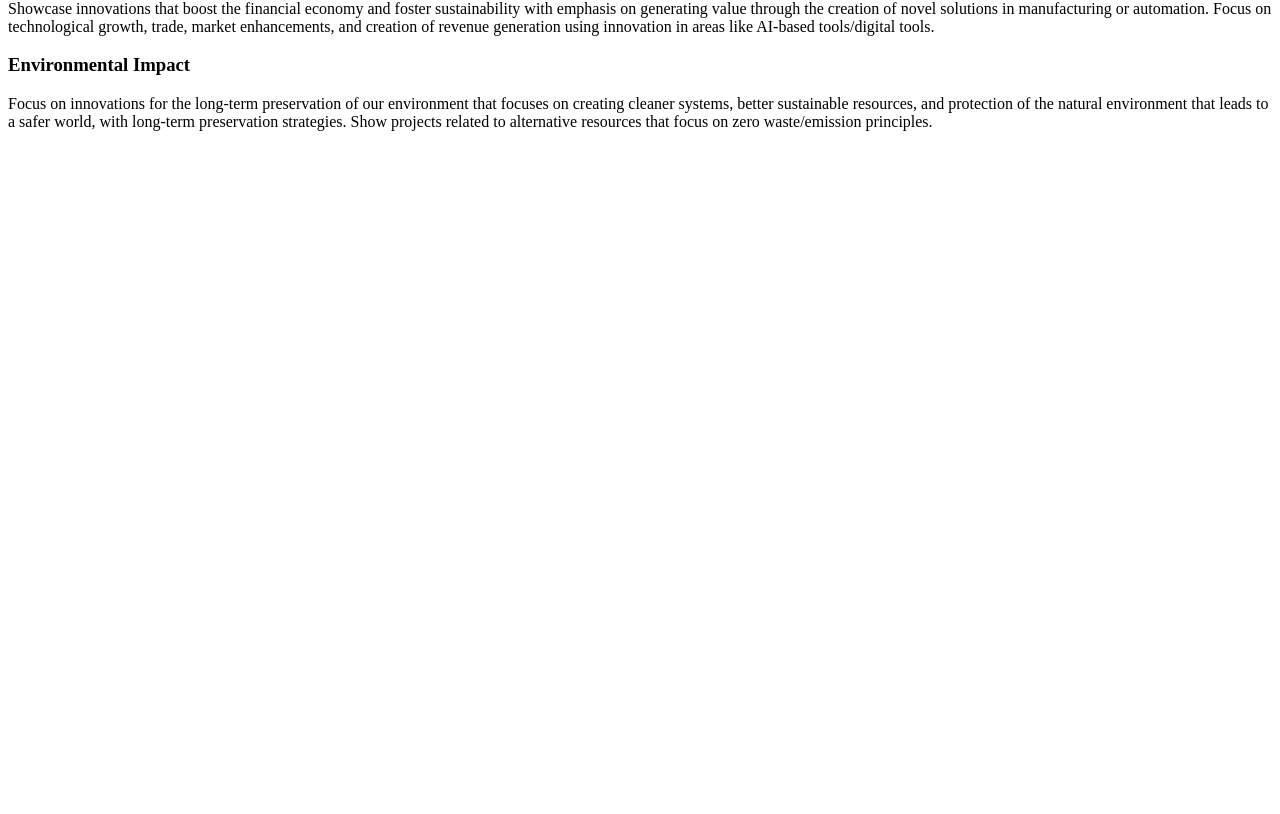
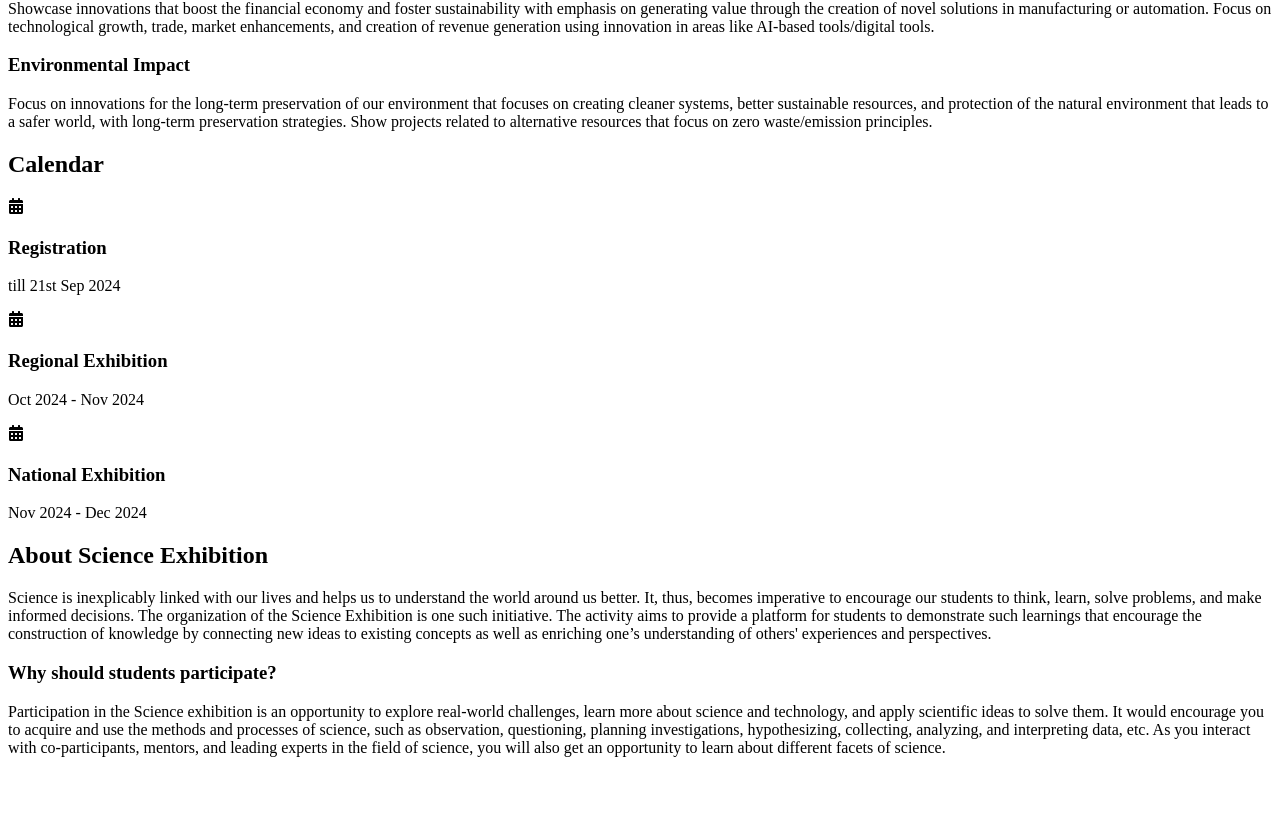
Before and after one commit to Krishnapriya-prasannan/science-exhibi, a React (Create React App) app: page / in a window 1280 px wide. Shown: the part 4046-4860 px from the top of the page. Built offline with nearby package versions, Linux system fonts and the light colour scheme.

Commit message:
steps modified

```diff
--- a/src/App.js
+++ b/src/App.js
@@ -6,11 +6,13 @@ import Hero from './Components/Hero';
 import Objectives from './Components/Objectives';
 import ContactUs from './Components/Contact';
 import StepsForParticipation from './Components/Steps';
+import CalendarSection from './Components/Calendar';
 function App() {
   return (
     <div>
       <Header/>
       <Hero/>
+      <CalendarSection/>
 <About/>
 <Objectives/>
 <StepsForParticipation/>
--- a/src/Components/About.js
+++ b/src/Components/About.js
@@ -9,8 +9,9 @@ const About = () => {
           {/* Left Box */}
           <motion.div
             className="flex-1 bg-blue-800 p-8 rounded-lg shadow-xl"
-            initial={{ opacity: 0 }}
-            animate={{ opacity: 1 }}
+            initial={{ opacity: 0, x: -50 }}
+            whileInView={{ opacity: 1, x: 0 }}
+            viewport={{ once: true }}
             transition={{ duration: 1, ease: 'easeOut' }}
           >
             <h2 className="text-4xl md:text-5xl font-semibold mb-8 text-transparent bg-clip-text bg-gradient-to-r from-pink-500 to-yellow-500">
@@ -24,9 +25,10 @@ const About = () => {
           {/* Right Box */}
           <motion.div
             className="flex-1 bg-blue-800 p-8 rounded-lg shadow-xl"
-            initial={{ opacity: 0 }}
-            animate={{ opacity: 1 }}
-            transition={{ delay: 0.5, duration: 1, ease: 'easeOut' }}
+            initial={{ opacity: 0, x: 50 }}
+            whileInView={{ opacity: 1, x: 0 }}
+            viewport={{ once: true }}
+            transition={{ duration: 1, delay: 0.5, ease: 'easeOut' }}
           >
             <h3 className="text-3xl font-semibold mb-4 text-blue-200">
               Why should students participate?
--- /dev/null
+++ b/src/Components/Calendar.js
@@ -0,0 +1,43 @@
+import React from 'react';
+import { FaCalendarAlt } from 'react-icons/fa';
+
+const CalendarSection = () => {
+  const events = [
+    {
+      title: 'Registration',
+      date: 'till 21st Sep 2024',
+    },
+    {
+      title: 'Regional Exhibition',
+      date: 'Oct 2024 - Nov 2024',
+    },
+    {
+      title: 'National Exhibition',
+      date: 'Nov 2024 - Dec 2024',
+    },
+  ];
+
+  return (
+    <section id="calendar" className="py-16 bg-blue-50 text-gray-800">
+      <div className="max-w-6xl mx-auto px-6">
+        <h2 className="text-4xl font-bold text-center mb-12 text-blue-900">Calendar</h2>
+        <div className="grid gap-8 md:grid-cols-3">
+          {events.map((event, index) => (
+            <div
+              key={index}
+              className="flex flex-col items-center text-center bg-white p-6 rounded-lg shadow-md hover:shadow-xl transition-shadow duration-300"
+            >
+              <div className="mb-4 text-blue-500">
+                <FaCalendarAlt className="text-5xl" />
+              </div>
+              <h3 className="text-2xl font-semibold mb-2 text-blue-900">{event.title}</h3>
+              <p className="text-lg text-gray-600">{event.date}</p>
+            </div>
+          ))}
+        </div>
+      </div>
+    </section>
+  );
+};
+
+export default CalendarSection;
--- a/src/Components/Steps.js
+++ b/src/Components/Steps.js
@@ -32,31 +32,44 @@ const StepsForParticipation = () => {
 
   return (
     <section className="py-16 bg-gradient-to-r from-cyan-500 to-blue-500 text-white">
-      <div className="max-w-7xl mx-auto px-6 text-center">
-        <h2 className="text-5xl font-bold text-transparent bg-clip-text bg-gradient-to-r from-yellow-400 to-orange-500 mb-12">
+      <div className="max-w-7xl mx-auto px-6">
+        <h2 className="text-5xl font-bold text-transparent bg-clip-text bg-gradient-to-r from-yellow-400 to-orange-500 mb-12 text-center">
           Steps for Participation
         </h2>
 
-        <div className="flex justify-center mb-10 space-x-6">
+        {/* Step headers in a row */}
+        <div className="relative flex justify-center gap-4 mb-10">
           {steps.map((step, index) => (
             <button
               key={index}
               onClick={() => setActiveStep(index + 1)}
-              className={`px-8 py-4 text-xl font-semibold rounded-full transition-all duration-300 transform hover:scale-110
-                ${activeStep === index + 1 ? 'bg-yellow-400 text-black shadow-xl' : 'bg-blue-700 hover:bg-blue-600 text-white'}
-                sm:px-6 sm:py-3 sm:rounded-lg
-                xs:px-12 xs:py-12 xs:text-2xl`} // For mobile views, increase padding and text size
+              className={`flex-1 text-center px-6 py-4 text-xl font-semibold rounded-tl-3xl rounded-br-3xl transition-all duration-300 transform hover:scale-105
+                ${
+                  activeStep === index + 1
+                    ? 'bg-yellow-400 text-black shadow-xl'
+                    : 'bg-blue-700 hover:bg-blue-600 text-white'
+                }`}
             >
               {step.title}
             </button>
           ))}
+
+          {/* Sliding line */}
+          <div
+            className={`absolute top-20 left-0 w-full h-2 bg-yellow-400 transition-all duration-300 rounded-full`}
+            style={{
+              width: `${100 / steps.length * 1.0}%`,  // Increased width for more space
+              left: `${(activeStep - 1) * (100 / steps.length)}%`
+            }}
+          ></div>
         </div>
 
+        {/* Step details */}
         <div className="grid grid-cols-1 sm:grid-cols-2 lg:grid-cols-3 gap-8">
           {steps[activeStep - 1]?.details.map((detail, index) => (
             <div
               key={index}
-              className="bg-gradient-to-r from-blue-800 to-blue-600 text-white p-8 rounded-lg shadow-lg transform transition-all duration-300 hover:scale-105 hover:shadow-2xl"
+              className="bg-gradient-to-r from-blue-800 to-blue-600 text-white p-8 rounded-tl-lg rounded-br-lg shadow-lg transform transition-all duration-300 hover:scale-105 hover:shadow-2xl"
             >
               <p className="text-lg">{detail}</p>
             </div>
```
